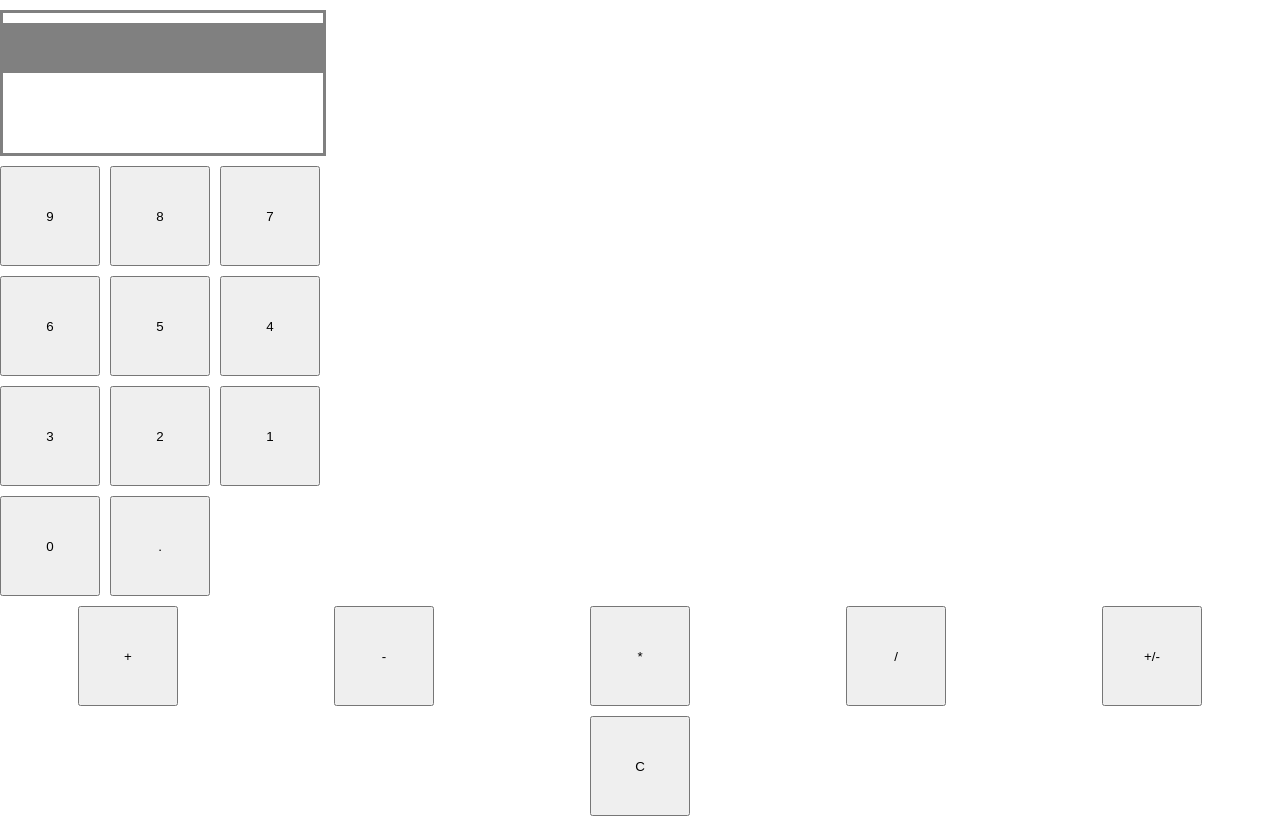
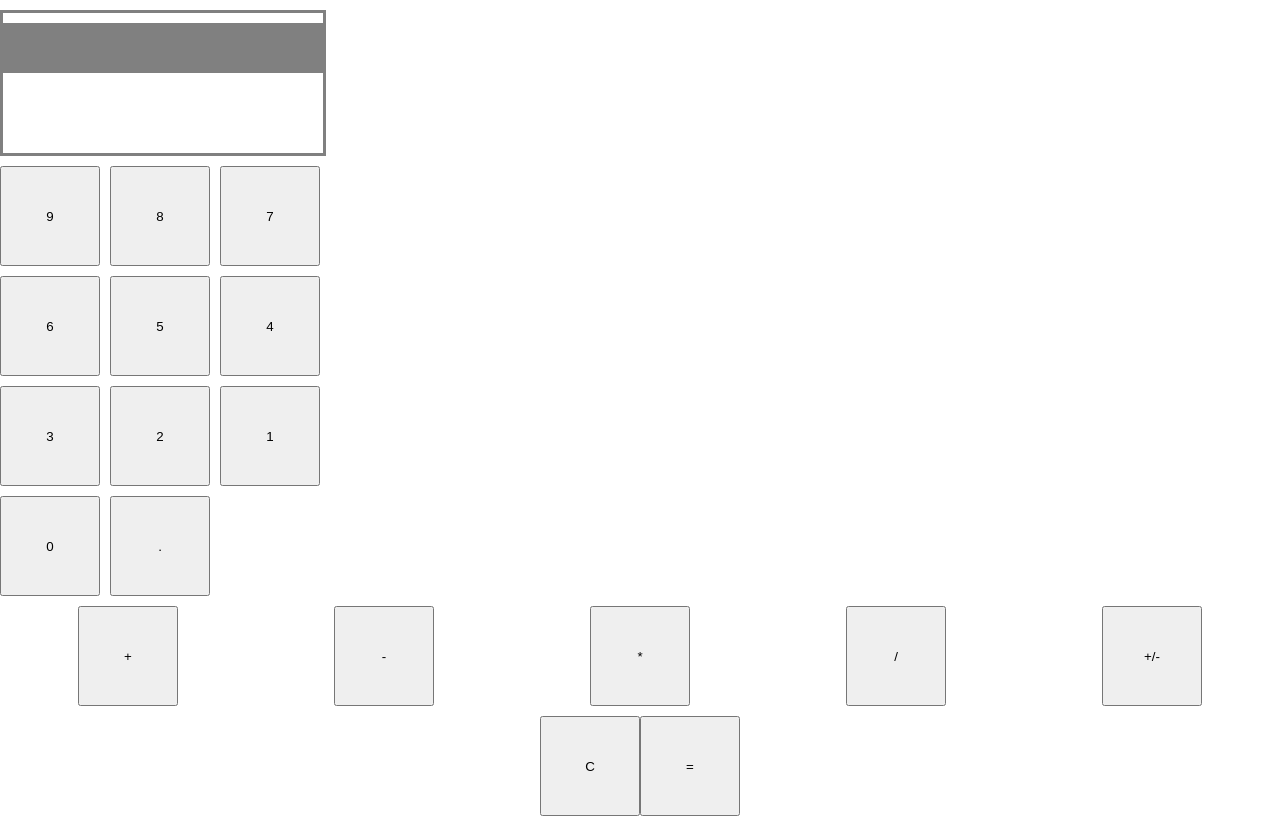
Before and after one commit to zenlex/jscalc, a React (Create React App) app: page / in a window 1280 px wide. Built offline with nearby package versions, Linux system fonts and the light colour scheme.

Commit message:
eval function implemented

```diff
--- a/src/App.jsx
+++ b/src/App.jsx
@@ -4,6 +4,7 @@ import DigitContainer from './components/digits'
 import DisplayContainer from './components/display'
 import ClearContainer from './components/clearkey'
 import OpsContainer from './components/operations'
+import EqualsContainer from './components/equals'
 
 function App() {
   return (
@@ -12,6 +13,7 @@ function App() {
       <DigitContainer />
       <OpsContainer />
       <ClearContainer />
+      <EqualsContainer />
     </div>
   );
 }
--- a/src/components/equals.jsx
+++ b/src/components/equals.jsx
@@ -0,0 +1,29 @@
+import React, {useEffect} from 'react'
+import {equalIt} from '../actions'
+import {connect} from 'react-redux'
+
+function EqualsKey(props){
+    return <button id='equals' className='key' onClick={props.onClick}>=</button>
+}
+
+function EqualsContainer(props){
+    useEffect(() => {
+        document.addEventListener('keypress', props.keyPressHandle)
+        return (() => document.removeEventListener('keypress', props.keyPressHandle))
+    }, [props.keyPressHandle] )
+
+    return <EqualsKey value='equals' onClick={props.onClick} />
+}
+
+function mapDispatchToProps(dispatch){
+    return{
+        onClick: () => dispatch(equalIt()),
+        keyPressHandle: event => {
+            if(event.keyCode === 13){
+                dispatch(equalIt())
+            }
+        }
+    }
+}
+
+export default connect(null, mapDispatchToProps)(EqualsContainer);
--- a/src/reducers.jsx
+++ b/src/reducers.jsx
@@ -1,5 +1,5 @@
 
-import { initState, DIGIT, CLEAR, OPERAND, OP_END, } from './constants'
+import { initState, DIGIT, CLEAR, OPERAND, OP_END, EQUALS } from './constants'
 
 function calcReducer(state = initState, action){
     switch(action.type){
@@ -58,6 +58,16 @@ function calcReducer(state = initState, action){
         case CLEAR:
             return Object.assign({}, state, {currNum:'', formula:'', display:''})
 
+        case EQUALS:
+            let evalFormula = state.formula + state.currNum;
+            if (evalFormula.match(OP_END)){
+                evalFormula = evalFormula.slice(0, evalFormula.length-2)
+            }
+            console.log('Evaluating Formula: ', evalFormula);
+            let result = Math.round(1000000000000 * eval(evalFormula)) / 1000000000000;
+            console.log('Result = ', result)
+            return Object.assign({}, state, {display: result.toString(), currNum: result.toString(), formula: ''})
+
         default:
             return state;
     }
```
